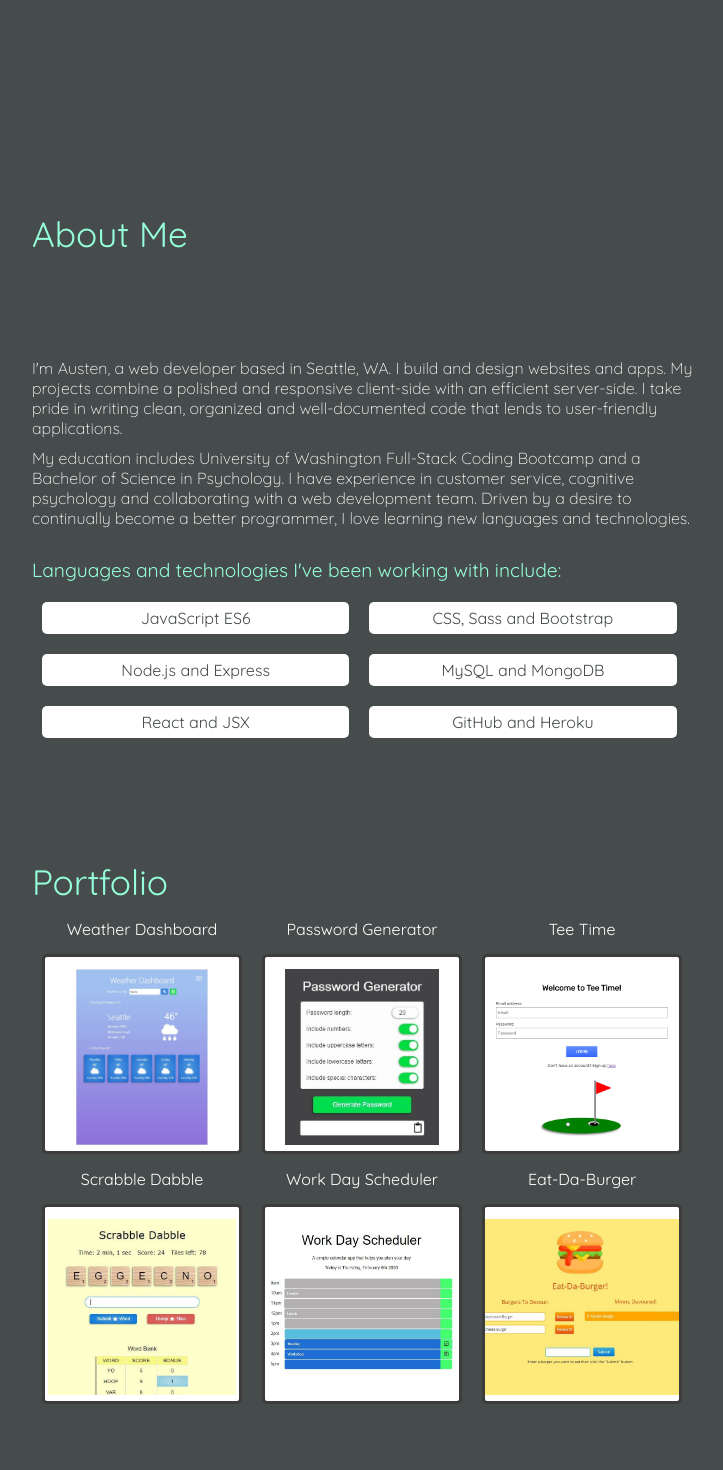
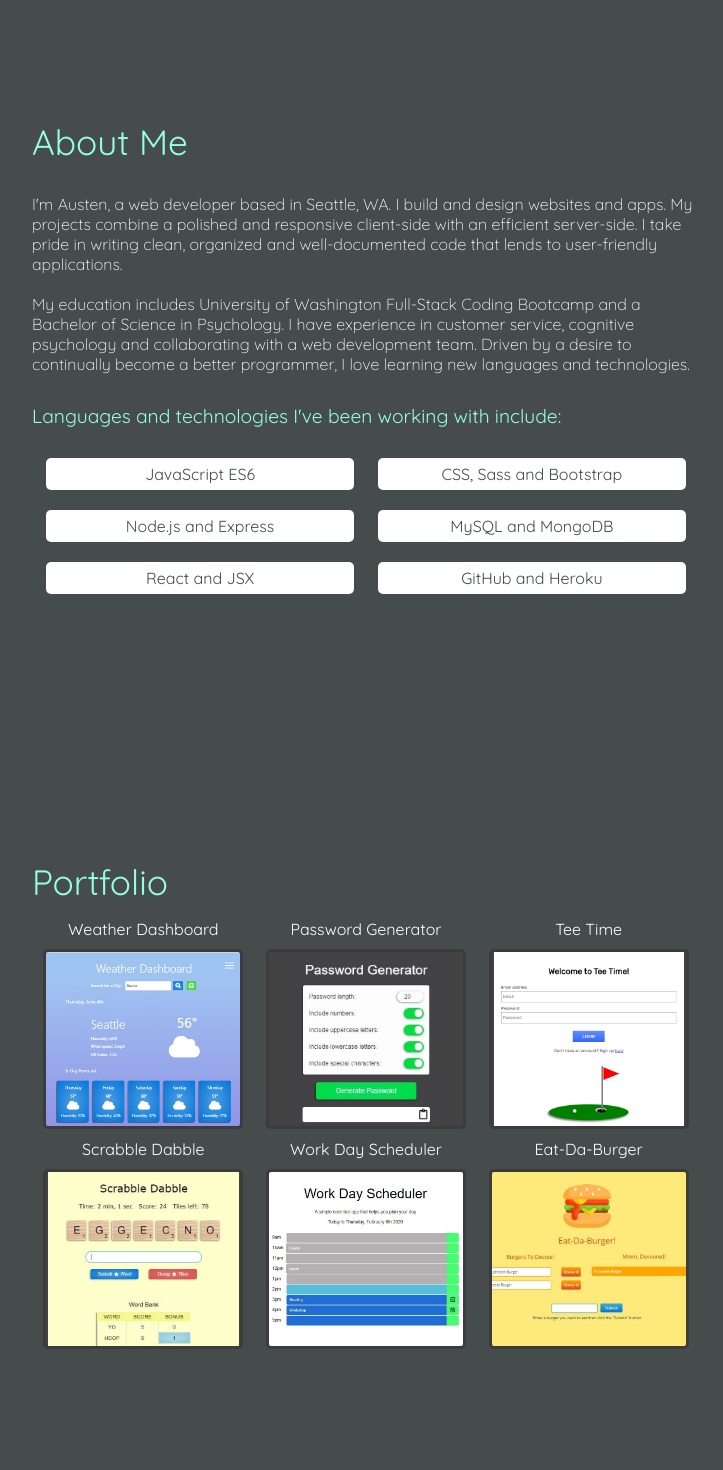
Before and after one commit to austenpturner/React-Portfolio, a React (Create React App) app in the folder frontend/: page / in a window 1280 px wide. Shown: the part 700-2170 px from the top of the page, without its empty margins (274-997 px from the left). Built offline with nearby package versions, Linux system fonts and the light colour scheme.

Commit message:
add project link styles

```diff
--- a/frontend/src/components/Main/Portfolio.js
+++ b/frontend/src/components/Main/Portfolio.js
@@ -51,12 +51,12 @@ class Portfolio extends Component {
                             <a className='icon-link' href='https://github.com/austenpturner/PlaylistDB' target='_blank'>
                                 <img id='website-icon' src='./assets/images/social-icons/website-white.png' />
                             </a> */}
-                            <button>
+                            {/* <button> */}
                                 <a href='https://github.com/austenpturner/PlaylistDB' target='_blank'>View on GitHub</a>
-                            </button>
-                            <button>
+                            {/* </button> */}
+                            {/* <button> */}
                                 <a href='https://github.com/austenpturner/PlaylistDB' target='_blank'>Visit Deployed Site</a>
-                            </button>
+                            {/* </button> */}
                         </div>
                     </div>
                 </div>
--- a/frontend/src/components/Main/mainstyles.css
+++ b/frontend/src/components/Main/mainstyles.css
@@ -40,24 +40,18 @@ h2 {
 }
 
 #main #about {
-  display: -webkit-box;
-  display: -ms-flexbox;
-  display: flex;
-  -webkit-box-orient: vertical;
-  -webkit-box-direction: normal;
-      -ms-flex-direction: column;
-          flex-direction: column;
-  -webkit-box-pack: space-evenly;
-      -ms-flex-pack: space-evenly;
-          justify-content: space-evenly;
   margin: 20px auto;
   min-height: 90vh;
 }
 
 #main #about h2, #main #about p, #main #about h4, #main #about ul {
-  margin: 10px auto;
+  margin: 20px auto;
   max-width: 668px;
   width: 90%;
+}
+
+#main #about h2 {
+  margin-bottom: 30px;
 }
 
 #main #about p {
@@ -69,6 +63,21 @@ h2 {
   font-size: 1.2em;
   font-weight: 400;
   margin: 30px auto 10px;
+}
+
+#main #about ul {
+  display: -webkit-box;
+  display: -ms-flexbox;
+  display: flex;
+  -webkit-box-orient: horizontal;
+  -webkit-box-direction: normal;
+      -ms-flex-direction: row;
+          flex-direction: row;
+  -webkit-box-pack: space-evenly;
+      -ms-flex-pack: space-evenly;
+          justify-content: space-evenly;
+  -ms-flex-wrap: wrap;
+      flex-wrap: wrap;
 }
 
 #main #about ul li {
@@ -100,11 +109,24 @@ h2 {
 }
 
 #main #portfolio #grid {
+  display: -webkit-box;
+  display: -ms-flexbox;
+  display: flex;
+  -webkit-box-orient: horizontal;
+  -webkit-box-direction: normal;
+      -ms-flex-direction: row;
+          flex-direction: row;
+  -webkit-box-pack: space-evenly;
+      -ms-flex-pack: space-evenly;
+          justify-content: space-evenly;
+  -ms-flex-wrap: wrap;
+      flex-wrap: wrap;
   margin: 0px auto;
 }
 
 #main #portfolio #grid .project {
   display: inline-block;
+  margin: auto;
 }
 
 #main #portfolio #grid .project h4 {
@@ -124,11 +146,11 @@ h2 {
   -webkit-box-pack: space-evenly;
       -ms-flex-pack: space-evenly;
           justify-content: space-evenly;
-  background: white;
+  background: #434344;
   border: 3px solid #3c3c3c;
   border-radius: 5px;
-  height: 200px;
-  margin: 10px;
+  height: 180px;
+  margin: 5px 10px;
   overflow: hidden;
   width: 200px;
 }
@@ -137,34 +159,50 @@ h2 {
   -ms-flex-item-align: center;
       -ms-grid-row-align: center;
       align-self: center;
-  padding: 12px;
-  max-height: 200px;
+  max-height: 180px;
 }
 
 #main #portfolio #grid .project .links {
   display: -webkit-box;
   display: -ms-flexbox;
   display: flex;
-  -webkit-box-orient: horizontal;
+  -webkit-box-orient: vertical;
   -webkit-box-direction: normal;
-      -ms-flex-direction: row;
-          flex-direction: row;
-  -webkit-box-pack: left;
-      -ms-flex-pack: left;
-          justify-content: left;
-  padding: 10px 10px 0px;
-  width: 100%;
+      -ms-flex-direction: column;
+          flex-direction: column;
+  -webkit-box-pack: center;
+      -ms-flex-pack: center;
+          justify-content: center;
+  background: rgba(100, 100, 100, 0.5);
+  border-radius: 5px;
+  height: 180px;
+  opacity: 0;
+  position: absolute;
+  top: 0;
+  width: 200px;
 }
 
-#main #portfolio #grid .project .links #github-icon {
-  height: 30px;
-  width: 30px;
+#main #portfolio #grid .project .links a {
+  -ms-flex-item-align: center;
+      -ms-grid-row-align: center;
+      align-self: center;
+  background: -webkit-gradient(linear, left top, left bottom, from(#95ffdc), to(#31dfa5));
+  background: linear-gradient(#95ffdc, #31dfa5);
+  border: 2px solid #31dfa5;
+  border-radius: 5px;
+  color: #464b4b;
+  font-size: 0.8em;
+  font-weight: 600;
+  margin: 10px;
+  padding: 10px;
+  text-align: center;
+  width: 70%;
 }
 
-#main #portfolio #grid .project .links #website-icon {
-  height: 26px;
-  margin: 2px 5px;
-  width: 26px;
+#main #portfolio #grid .project .links:hover {
+  opacity: 1;
+  -webkit-transition: all 300ms ease-in-out;
+  transition: all 300ms ease-in-out;
 }
 
 #main #contact {
@@ -203,8 +241,8 @@ h2 {
 }
 
 #main #contact #content-container button {
-  background-image: -webkit-gradient(linear, left top, left bottom, from(#95ffdc), to(#31dfa5));
-  background-image: linear-gradient(#95ffdc, #31dfa5);
+  background: -webkit-gradient(linear, left top, left bottom, from(#95ffdc), to(#31dfa5));
+  background: linear-gradient(#95ffdc, #31dfa5);
   border: 1px solid #31dfa5;
   border-radius: 5px;
   display: inline-block;
@@ -218,35 +256,4 @@ h2 {
   cursor: pointer;
   text-decoration: none;
 }
-
-@media only screen and (min-width: 768px) {
-  #grid .project .links {
-    display: -webkit-box;
-    display: -ms-flexbox;
-    display: flex;
-    -webkit-box-orient: vertical;
-    -webkit-box-direction: normal;
-        -ms-flex-direction: column;
-            flex-direction: column;
-    -webkit-box-pack: center;
-        -ms-flex-pack: center;
-            justify-content: center;
-    background-color: rgba(240, 240, 240, 0.7);
-    color: #464b4b;
-    height: 260px;
-    opacity: 0;
-    padding-top: 20px;
-    position: absolute;
-    text-align: center;
-    top: 0px;
-    width: 100%;
-    z-index: 1;
-  }
-  #grid .project .links .icon-link {
-    display: none;
-  }
-  #grid .project .links:hover {
-    opacity: 1;
-  }
-}
 /*# sourceMappingURL=mainstyles.css.map */
--- a/frontend/src/components/Main/mainstyles.scss
+++ b/frontend/src/components/Main/mainstyles.scss
@@ -39,14 +39,16 @@ h2 {
         }
     }
     #about {
-        @include flex (column, space-evenly);
         // border: 1px solid white;
         margin: 20px auto;
         min-height: 90vh;
         h2, p, h4, ul {
-            margin: 10px auto;
+            margin: 20px auto;
             max-width: 668px;
             width: 90%;
+        }
+        h2 {
+            margin-bottom: 30px;
         }
         p {
             font-weight: 300;
@@ -58,7 +60,8 @@ h2 {
             margin: 30px auto 10px;
         }
         ul {
-
+            @include flex (row, space-evenly);
+            flex-wrap: wrap;
             li {
                 background: white;
                 border-radius: 5px;
@@ -86,9 +89,12 @@ h2 {
             width: 90%;
         }
         #grid {
+            @include flex (row, space-evenly);
+            flex-wrap: wrap;
             margin: 0px auto;
             .project {
                 display: inline-block;
+                margin: auto;
                 h4 {
                     font-weight: 400;
                     padding: 5px;
@@ -96,31 +102,44 @@ h2 {
                 }
                 .image-container {
                     @include flex (column, space-evenly);
-                    background: white;
+                    // background: white;
+                    background: rgb(67, 67, 68);
                     border: 3px solid rgb(60, 60, 60);
                     border-radius: 5px;
-                    height: 200px;
-                    margin: 10px;
+                    height: 180px;
+                    margin: 5px 10px;
                     overflow: hidden;
                     width: 200px;
                     img {
                         align-self: center;
-                        padding: 12px;
-                        max-height: 200px;
+                        max-height: 180px;
                     }
                 }
                 .links {
-                    @include flex(row, left);
-                    padding: 10px 10px 0px;
-                    width: 100%;
-                    #github-icon {
-                        height: 30px;
-                        width: 30px;
+                    @include flex (column, center);
+                    background: rgba(100, 100, 100, 0.5);
+                    border-radius: 5px;
+                    height: 180px;
+                    opacity: 0;
+                    position: absolute;
+                    top: 0;
+                    width: 200px;
+                    a {
+                        align-self: center;
+                        background: linear-gradient($lightBlue, rgb(49, 223, 165));
+                        border: 2px solid rgb(49, 223, 165);
+                        border-radius: 5px;
+                        color: $darkGrey;
+                        font-size: 0.8em;
+                        font-weight: 600;
+                        margin: 10px;
+                        padding: 10px;
+                        text-align: center;
+                        width: 70%;
                     }
-                    #website-icon {
-                        height: 26px;
-                        margin: 2px 5px;
-                        width: 26px;
+                    &:hover {
+                        opacity: 1;
+                        transition: all 300ms ease-in-out;
                     }
                 }
             }
@@ -148,7 +167,7 @@ h2 {
                 margin: 10px 0;
             }
             button {
-                background-image: linear-gradient($lightBlue, rgb(49, 223, 165));
+                background: linear-gradient($lightBlue, rgb(49, 223, 165));
                 border: 1px solid rgb(49, 223, 165);
                 border-radius: 5px;
                 display: inline-block;
@@ -166,42 +185,5 @@ h2 {
 }
 
 @media only screen and (min-width: 768px) {
-    #grid {
-        .project {
-            .links {
-                @include flex(column, center);
-                background-color: rgba(240, 240, 240, 0.7);
-                color: $darkGrey;
-                height: 260px;
-                opacity: 0;
-                padding-top: 20px;
-                position: absolute;
-                text-align: center;
-                top: 0px;
-                width: 100%;
-                z-index: 1;
-                .icon-link {
-                    display: none;
-                }
-                &:hover {
-                    opacity: 1;
-                    // button {
-                    //     background-image: linear-gradient($lightBlue, rgb(49, 223, 165));
-                    //     border: 1px solid rgb(49, 223, 165);
-                    //     border-radius: 1em;
-                    //     display: inline-block;
-                    //     font-family: 'Noto Sans JP', sans-serif;
-                    //     font-weight: bold;
-                    //     margin: 14px auto;
-                    //     padding: 16px 20px;
-                    //     a {
-                    //         color: $darkGrey;
-                    //         cursor: pointer;
-                    //         text-decoration: none;
-                    //     }
-                    // }
-                }
-            }
-        }
-    }
+
 }
```
Also changed, not shown: frontend/public/assets/images/portfolio-images/weather-dashboard.jpg, 1 other file (tests, documents, lock files or other folders).
